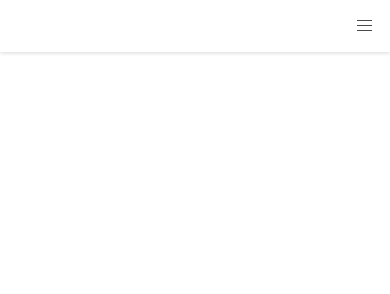
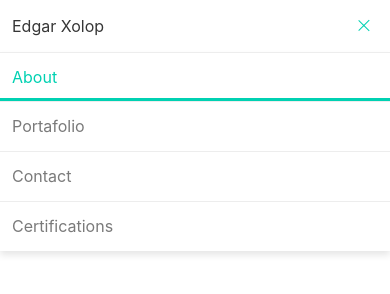
Before and after one commit to EdgarXolop/EdgarXolop.github.io, a plain HTML site: page index.html in a window 390 px wide. Drawn offline with Linux system fonts and the light colour scheme.

Commit message:
test menu

```diff
--- a/index.html
+++ b/index.html
@@ -11,24 +11,22 @@
 	</style>
 </head>
 <body>
-	<nav class="nav has-shadow is-primary">
+	<nav class="nav has-shadow">
 		<div class="container">
 			<div class="nav-left">
-				<a class="nav-item">
-					<img src="img/edgarxolop.png" alt="Bulma logo">
-				</a>
+				<a class="nav-item">Edgar Xolop</a>
 				<a class="nav-item is-tab is-hidden-mobile is-active">About</a>
 				<a class="nav-item is-tab is-hidden-mobile">Portafolio</a>
 				<a class="nav-item is-tab is-hidden-mobile">Contact</a>
 				<a class="nav-item is-tab is-hidden-mobile">Certifications</a>
 			</div>
-			<span class="nav-toggle">
+			<span class="nav-toggle is-active">
 				<span></span>
 				<span></span>
 				<span></span>
 			</span>
-			<div class="nav-right nav-menu">
-			<a class="nav-item is-tab is-hidden-tablet is-active">About</a>
+			<div class="nav-right nav-menu is-active">
+				<a class="nav-item is-tab is-hidden-tablet is-active">About</a>
 				<a class="nav-item is-tab is-hidden-tablet">Portafolio</a>
 				<a class="nav-item is-tab is-hidden-tablet">Contact</a>
 				<a class="nav-item is-tab is-hidden-tablet">Certifications</a>
```
